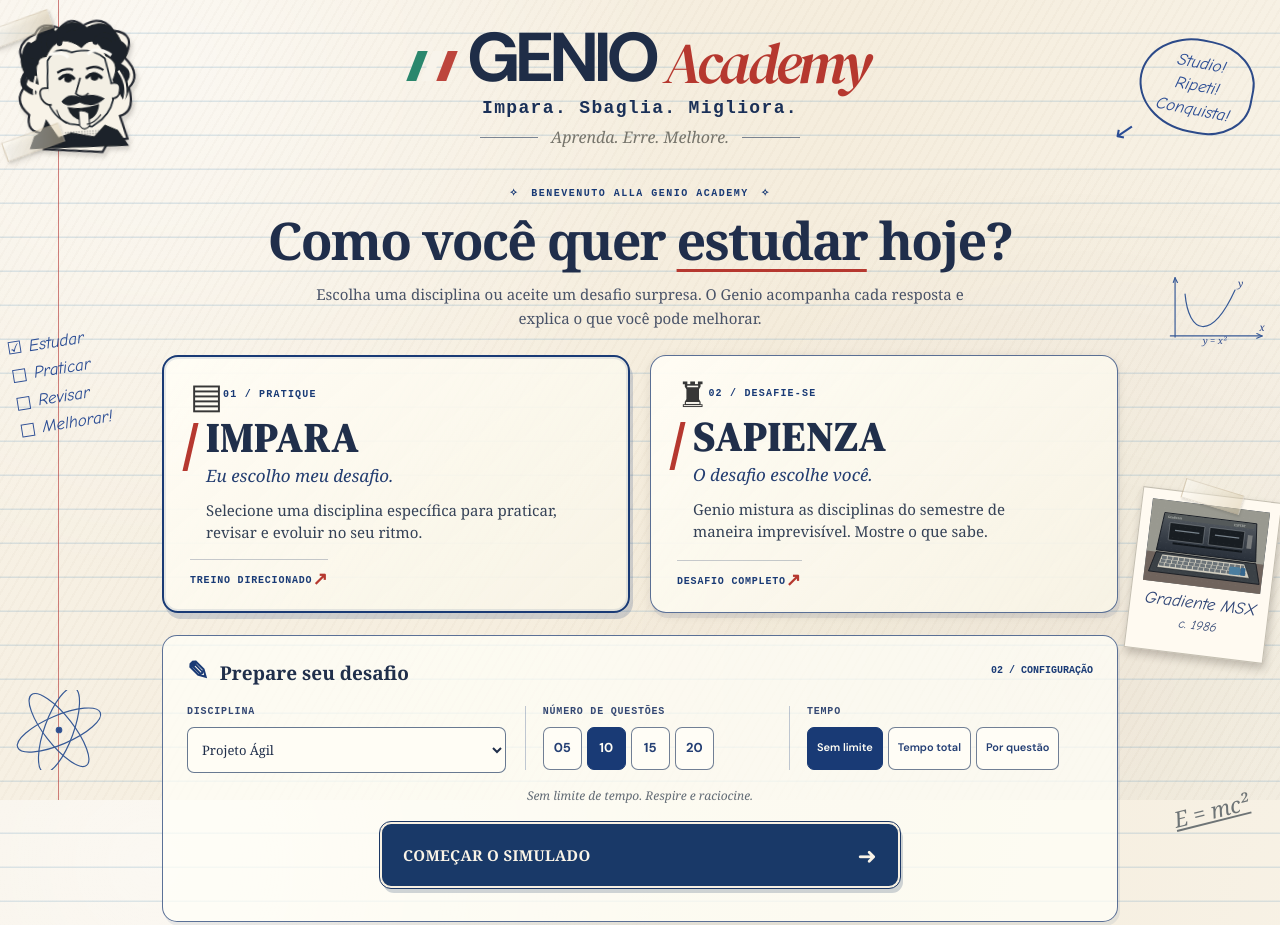
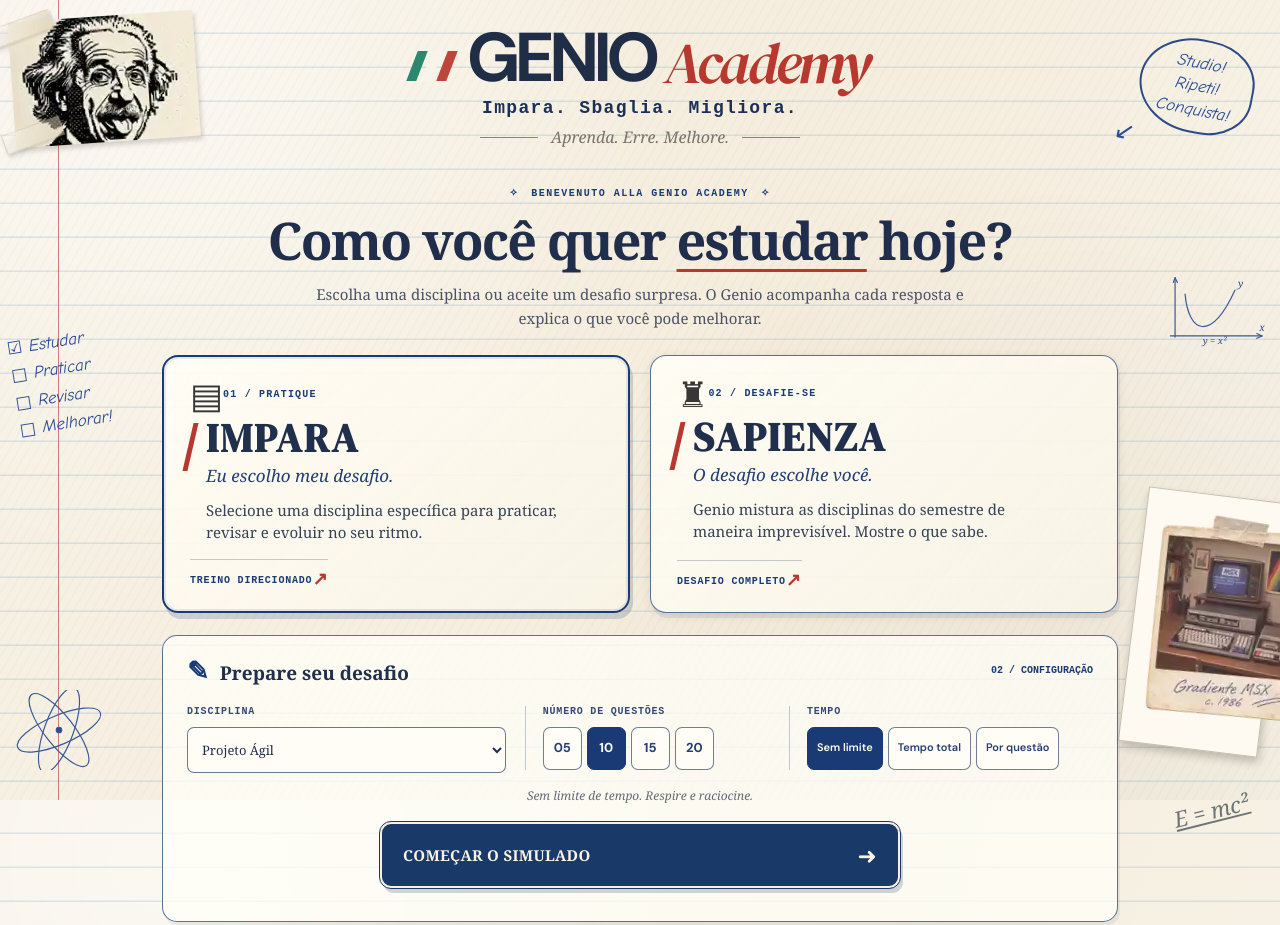
Before and after one commit to jrpasolini/ingegno, a website with bundled scripts: page public/index.html in a window 1280 px wide. Shown: the top 925 px of the page. Built offline with nearby package versions, Linux system fonts and the light colour scheme.

Commit message:
feat(ui): replace placeholder drawings with approved retro image assets

```diff
--- a/public/index.html
+++ b/public/index.html
@@ -12,31 +12,7 @@
 <body>
   <div class="notebook-decor" aria-hidden="true">
     <div class="sticker-einstein">
-      <svg viewBox="0 0 236 250" xmlns="http://www.w3.org/2000/svg" role="presentation">
-        <defs>
-          <pattern id="inkdots" width="5" height="5" patternUnits="userSpaceOnUse"><circle cx="1.5" cy="1.5" r=".9" fill="#141b22"/></pattern>
-          <filter id="paperrough"><feTurbulence type="fractalNoise" baseFrequency=".028" numOctaves="2" seed="5" result="noise"/><feDisplacementMap in="SourceGraphic" in2="noise" scale="1.2"/></filter>
-        </defs>
-        <path d="M35 91 Q-2 44 49 24 Q61 0 94 17 Q115 -6 137 15 Q173 -4 191 28 Q234 35 208 78 Q237 111 212 133 Q221 177 192 183 L203 225 168 228 156 246 50 234 53 204 Q19 203 28 170 Q1 144 22 120Z" fill="#f8f3e8" stroke="#242831" stroke-width="4"/>
-        <g fill="#1d2329" stroke="#1d2329" stroke-width="2" filter="url(#paperrough)">
-          <path d="M34 108 Q0 59 50 36 Q62 -2 86 22 Q115 -4 143 19 Q185 0 203 48 Q227 65 197 91 Q221 136 201 155 L184 117 Q201 85 174 72 Q158 27 131 54 Q90 21 66 66 Q40 65 48 115Z"/>
-          <path d="M39 130 Q9 116 29 93 M47 76 Q16 66 36 43 M65 53 Q59 26 80 15 M92 44 Q95 15 119 18 M157 46 Q169 25 189 43 M195 91 Q220 105 204 120" fill="none" stroke="#1d2329" stroke-width="10" stroke-linecap="round"/>
-          <path d="M58 182 Q51 205 35 210 L26 231 203 237 186 209 164 198 143 218 102 208 78 215Z"/>
-        </g>
-        <path d="M68 74 Q84 47 113 62 Q148 54 172 77 L184 140 Q182 168 159 187 L140 199 100 191 Q70 177 63 145Z" fill="#f3efe4" stroke="#202932" stroke-width="3"/>
-        <path d="M88 108 Q102 97 113 109 M137 109 Q150 97 163 111" fill="none" stroke="#181e25" stroke-width="6" stroke-linecap="round"/>
-        <path d="M84 97 Q100 88 113 94 M137 94 Q154 86 168 98" fill="none" stroke="#151b24" stroke-width="4"/>
-        <ellipse cx="103" cy="110" rx="7" ry="6" fill="#181d23"/><ellipse cx="151" cy="110" rx="7" ry="6" fill="#181d23"/>
-        <path d="M125 109 L115 137 Q126 149 138 138" fill="none" stroke="#1d232a" stroke-width="3"/>
-        <path d="M122 144 Q101 133 88 150 Q97 164 121 154 Q143 168 167 150 Q147 136 122 144Z" fill="#1d232a"/>
-        <path d="M98 160 Q123 168 156 159 Q152 187 125 188 Q102 181 98 160Z" fill="#1c2228"/>
-        <path d="M118 169 Q128 167 136 174 L136 197 Q126 208 118 196Z" fill="#f7f2e8" stroke="#1c2228" stroke-width="2"/>
-        <path d="M66 124 Q45 119 52 142 Q60 156 70 154 M179 123 Q202 118 193 144 Q188 152 180 150" fill="#f3efe4" stroke="#1d232a" stroke-width="3"/>
-        <path d="M78 164 Q83 184 95 190 M158 178 Q145 193 131 194" fill="none" stroke="#1d232a" stroke-width="2"/>
-        <path d="M71 63 Q97 58 106 71 M141 67 Q160 52 184 72" fill="none" stroke="#fcfaf4" stroke-width="6"/>
-        <path d="M45 100 Q32 138 49 175 M195 101 Q216 135 195 166" fill="none" stroke="#f8f3e8" stroke-width="4"/>
-        <path d="M90 205 L89 222 157 222 153 206" fill="url(#inkdots)"/>
-      </svg>
+      <img src="./assets/einstein-matricial.webp" width="185" height="126" loading="eager" alt="">
       <span class="sticker-tape tape-top"></span><span class="sticker-tape tape-bottom"></span>
     </div>
     <div class="paper-note note-left"><span class="notebook-check">☑ Estudar</span><span>□ Praticar</span><span>□ Revisar</span><span>□ Melhorar!</span></div>
@@ -44,26 +20,7 @@
     <svg class="scribble scribble-parabola" viewBox="0 0 170 125" fill="none" stroke="#304c8e" stroke-linecap="round" stroke-linejoin="round"><path d="M12 109V8m-8 99h156M29 36C35 103 73 118 114 29" stroke-width="2"/><path d="m9 16 3-8 4 8 M151 103l9 4-9 4" stroke-width="2"/><text x="119" y="23" fill="#304c8e" stroke="none" font-size="17" font-style="italic">y</text><text x="155" y="99" fill="#304c8e" stroke="none" font-size="17" font-style="italic">x</text><text x="59" y="121" fill="#304c8e" stroke="none" font-size="16" font-style="italic">y = x²</text></svg>
     <svg class="scribble scribble-atom" viewBox="0 0 142 116" fill="none" stroke="#304c8e" stroke-width="1.7"><ellipse cx="71" cy="58" rx="65" ry="21" transform="rotate(-23 71 58)"/><ellipse cx="71" cy="58" rx="65" ry="21" transform="rotate(52 71 58)"/><ellipse cx="71" cy="58" rx="65" ry="21" transform="rotate(110 71 58)"/><circle cx="71" cy="58" r="4" fill="#304c8e"/></svg>
     <div class="polaroid-msx">
-      <div class="polaroid-photo">
-        <svg viewBox="0 0 270 188" xmlns="http://www.w3.org/2000/svg" role="presentation">
-          <defs><linearGradient id="chassis" x2="0" y2="1"><stop stop-color="#535960"/><stop offset="1" stop-color="#282f39"/></linearGradient><pattern id="photoNoise" width="13" height="13" patternUnits="userSpaceOnUse"><circle cx="4" cy="5" r=".65" fill="#ddd" opacity=".25"/></pattern></defs>
-          <rect width="270" height="188" fill="#999990"/><rect y="120" width="270" height="68" fill="#70645d"/>
-          <path d="M31 29h212l8 87H22Z" fill="url(#chassis)" stroke="#141820" stroke-width="2"/>
-          <path d="M31 30h210l-3 12H35Z" fill="#54595a"/><text x="39" y="40" fill="#d9ddd6" font-size="7">Gradiente</text><text x="192" y="40" fill="#d9ddd6" font-size="7">EXPERT</text>
-          <rect x="46" y="50" width="80" height="40" rx="1" fill="#181d22" stroke="#969da0"/><rect x="138" y="50" width="80" height="40" rx="1" fill="#181d22" stroke="#969da0"/>
-          <rect x="59" y="65" width="56" height="3" fill="#77828b"/><rect x="151" y="65" width="56" height="3" fill="#77828b"/>
-          <rect x="57" y="94" width="160" height="5" fill="#11161b"/><rect x="226" y="57" width="11" height="31" fill="#797c7d"/>
-          <path d="M22 120 L252 120 265 166 10 166Z" fill="#3b4146" stroke="#181c22" stroke-width="2"/>
-          <path d="M36 124h190l15 31H28Z" fill="#d5d1c3" stroke="#111820"/>
-          <g fill="#f4f1e8" stroke="#5d6a71" stroke-width=".6">
-
-          </g>
-          <path d="M37 131h189 M35 139h193 M32 147h199" stroke="#6b7378" stroke-width="7" stroke-dasharray="11 2" />
-          <rect x="193" y="133" width="25" height="18" rx="2" fill="#4b7e9f"/><rect x="219" y="133" width="11" height="18" rx="2" fill="#34668e"/>
-          <rect width="270" height="188" fill="url(#photoNoise)"/>
-        </svg>
-      </div>
-      <span>Gradiente MSX</span><small>c. 1986</small><i class="sticker-tape tape-photo"></i>
+      <img src="./assets/gradiente-msx-polaroid.webp" width="175" height="219" loading="lazy" alt="">
     </div>
     <div class="scribble-equation">E = mc²</div>
   </div>
```
